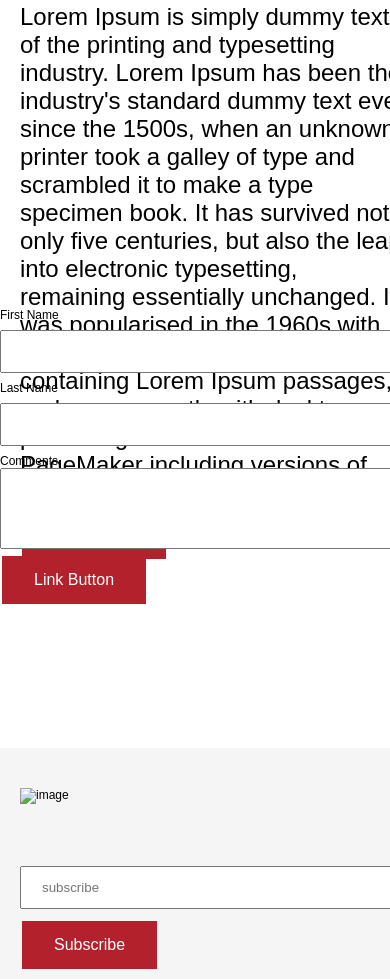
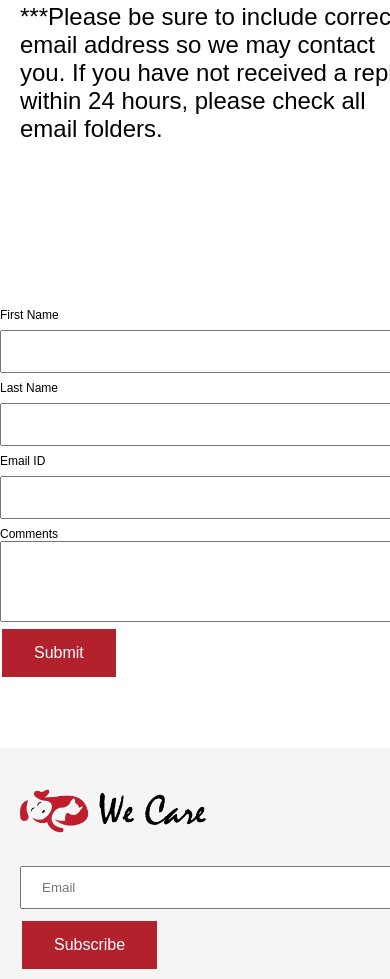
Before and after one commit to haemhariharan26/haemhariharan_rajeswarisekar_FIP, a plain HTML site: page index_mobile.html in a window 390 px wide. Shown: the part 3220-4199 px from the top of the page. Drawn offline with Linux system fonts and the light colour scheme.

Commit message:
Update index_mobile.html

```diff
--- a/index_mobile.html
+++ b/index_mobile.html
@@ -5,8 +5,8 @@
 <title>Index Mobile</title>
 <link href="css/main-mobile.css" rel="stylesheet" type="text/css">
 <link rel="stylesheet" href="https://cdnjs.cloudflare.com/ajax/libs/font-awesome/4.7.0/css/font-awesome.min.css">
+</head>
 
-</head>
 <!-- students must convert divs to semantic tags -->
 <body>
 	<div id="container">
@@ -51,17 +51,16 @@
                         <div class="grid-con">
                             <div id="about-us-text">
                                 <h1>Our Client Experiences About Our Services</h1>
-                    <p style="font-size: 22px;">Leslie Ray of Angel Pet Sitters has a genuine love and compassion for all animals ...
-                        Leslie Ray of We Care Pet Sitters has a genuine love and compassion for all animals.
-                        I believe she should be rewarded for her hard work and complete dedication she has unconditionally given to the animals in her care.
-                        - Janet A.
-                    </p>
-                    <!-- <a href="#" class="button">Link Button</a> -->
+                                <p style="font-size: 22px;">Leslie Ray of Angel Pet Sitters has a genuine love and compassion for all animals ...
+                                 Leslie Ray of We Care Pet Sitters has a genuine love and compassion for all animals.
+                                 I believe she should be rewarded for her hard work and complete dedication she has unconditionally given to the animals in her care.
+                                 - Janet A.
+                                </p>
                             </div>
                         </div>
                     </div>
                     <div class="grid-con" id="about-us-photos">
-                        <img src="images/4circle-horizontal.png" >
+                        <img src="images/4circle-horizontal.png" alt="circle" >
                     </div>
             </div>
 
@@ -69,8 +68,7 @@
                 <div class="grid-con">
                     <div id="contact-text">
                         <h1 style="font-size: 36px;">Feel Free to Ask Us a Question Here:</h1>
-                    <p style="font-size: 24px;">Lorem Ipsum is simply dummy text of the printing and typesetting industry. Lorem Ipsum has been the industry's standard dummy text ever since the 1500s, when an unknown printer took a galley of type and scrambled it to make a type specimen book. It has survived not only five centuries, but also the leap into electronic typesetting, remaining essentially unchanged. It was popularised in the 1960s with the release of Letraset sheets containing Lorem Ipsum passages, and more recently with desktop publishing software like Aldus PageMaker including versions of Lorem Ipsum.</p>
-                    <a href="#" class="button">Link Button</a>
+                    <p style="font-size: 24px;">***Please be sure to include correct email address so we may contact you. If you have not received a reply within 24 hours, please check all email folders.</p>
                     </div>
                 </div>
 
@@ -80,9 +78,11 @@
                         <input type="text" id="fname" name="fname">
                         <label for="lname">Last Name</label>
                         <input type="text" id="lname" name="lname">
+                        <label for="email">Email ID</label>
+                        <input type="text" id="lname" name="lname">
                         <label for="lname">Comments</label>
                         <textarea rows="5" style="width: 100%;"></textarea>
-                        <button type="submit" class="button">Link Button</button>
+                        <button type="submit" class="button">Submit</button>
                       </form>
                 </div>
 
@@ -92,10 +92,10 @@
         <div id="footer-con">
             <div class="grid-con">
                 <div id="footer-box">
-                    <img src="images/logo.png" alt="image" class="img-logo-w" >
+                    <img src="images/wecare-logo.png" alt="image" class="img-logo-w" >
                 </div>
                 <div id="footer-newsletter">
-                    <input type="text" placeholder="subscribe">
+                    <input type="text" placeholder="Email">
                     <a href="#" class="button" >Subscribe</a>
                 </div>
             </div>
```
